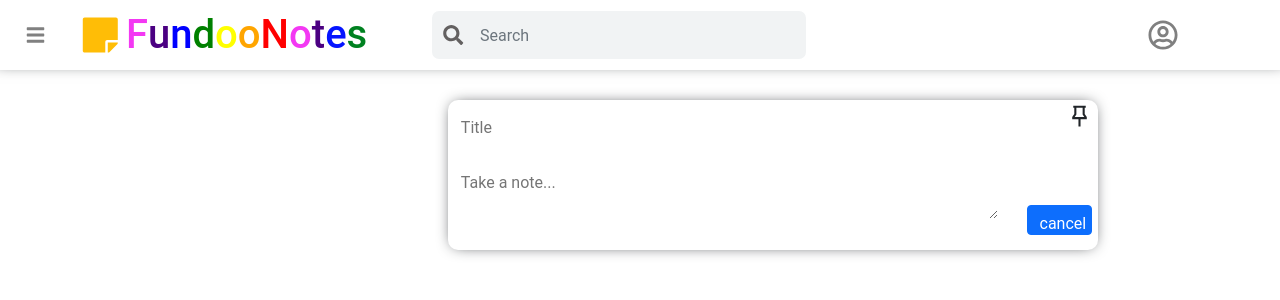
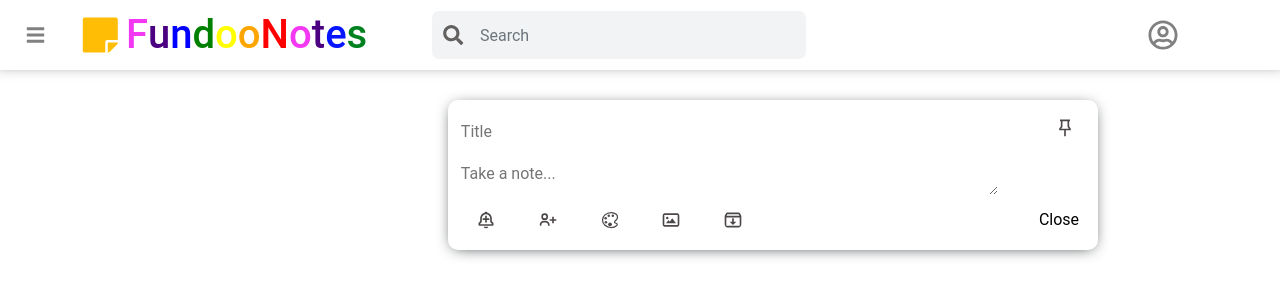
Before and after one commit to kirankumar-Matham96/Fundoo_Notes_React_Frontend, a React (Create React App) app in the folder my-first-react-app/: page /dashboard in a window 1280 px wide. Shown: the top 300 px of the page. Built offline with nearby package versions, Linux system fonts and the light colour scheme.

Commit message:
feat: add icons in take a note tab

```diff
--- a/my-first-react-app/src/components/createNote.jsx
+++ b/my-first-react-app/src/components/createNote.jsx
@@ -1,7 +1,7 @@
 import "../scss/createNotes.scss";
-import { Button } from 'react-bootstrap';
-import {RiPushpin2Line} from 'react-icons/ri';
-import {FaRegPlusSquare} from 'react-icons/fa';
+import {RiPushpin2Line, RiInboxArchiveLine} from 'react-icons/ri';
+import {BiBellPlus, BiUserPlus, BiImage} from 'react-icons/bi';
+import {IoColorPaletteOutline} from 'react-icons/io5';
 const createNote = () =>
 {
   return (<div className='createNote'>
@@ -9,10 +9,17 @@ const createNote = () =>
       <div className='row1'>
         <input type='text' placeholder='Title' />
         <textarea placeholder='Take a note...'></textarea>
+        <div className='note_icons'>
+          <BiBellPlus className='inner_icons'/>
+          <BiUserPlus className='inner_icons'/>
+          <IoColorPaletteOutline className='inner_icons'/>
+          <BiImage className='inner_icons'/>
+          <RiInboxArchiveLine className='inner_icons'/>
+        </div>
       </div>
       <div className='row2'>
         <RiPushpin2Line className='pin'/>
-        <Button className='cancel'>cancel</Button>
+        <button className='cancel'>Close</button>
       </div>
     </div>
   </div>)
--- a/my-first-react-app/src/components/sideNav.jsx
+++ b/my-first-react-app/src/components/sideNav.jsx
@@ -1,5 +1,7 @@
 import React from 'react';
-import {FaRegStickyNote, FaRegBell, FaPencilAlt, FaRegFileArchive, FaRegTrashAlt} from 'react-icons/fa';
+import {FaRegStickyNote, FaRegBell, FaPencilAlt, FaRegTrashAlt} from 'react-icons/fa';
+import { RiInboxArchiveLine} from 'react-icons/ri';
+import { MdLightbulbOutline} from 'react-icons/md';
 import '../scss/side-nav.scss';
 
 const sideNav = ({show}) =>
@@ -12,7 +14,8 @@ const sideNav = ({show}) =>
         <ul>
           <li>
             <div className='inline-content1 active'>
-              <FaRegStickyNote className='icon side-icon' />
+              {/* <FaRegStickyNote className='icon side-icon' /> */}
+              <MdLightbulbOutline className='icon side-icon' />
               <a className='linkTag'>Notes</a>
             </div>
           </li>
@@ -30,7 +33,7 @@ const sideNav = ({show}) =>
           </li>
           <li>
             <div className='inline-content2'>
-              <FaRegFileArchive className='icon side-icon' />
+              <RiInboxArchiveLine className='icon side-icon' />
               <a className='linkTag'>Archive</a>
             </div>
           </li>
--- a/my-first-react-app/src/scss/createNotes.scss
+++ b/my-first-react-app/src/scss/createNotes.scss
@@ -1,3 +1,15 @@
+@mixin icon_background_color{
+  background-color: rgb(232, 235, 235);
+  box-shadow: 0px 0px 10px -1px;
+}
+@mixin icon-design {
+  width: 30px;
+  height: 30px;
+  padding: 5px;
+  // border: 1px solid red;
+  border-radius: 20px;
+  color: rgb(77, 72, 72);
+}
 @mixin takeNoteTab {
   display: flex;
   flex-direction: column;
@@ -11,7 +23,7 @@
   height: 150px;
   width: 650px;
   // border: 1px solid red;
-  box-shadow: 0px 0px 15px -5px;
+  box-shadow: 0px 2px 15px -5px;
   border-radius: 10px;
 }
 
@@ -29,7 +41,7 @@
 .row1{
   padding-left: 2%;
   width: 550px;
-  justify-content: space-around;
+  justify-content: flex-start;
 }
 .row2{
   align-items: flex-end;
@@ -38,14 +50,39 @@
 }
 .row1 input, textarea {
   all: unset;
+  height: 12vh;
+  margin-top: 15px;
+  margin-bottom: 15px;
   border: none;
-  // box-shadow: 0px 0px 15px -5px;
+  // border: 1px solid black;
+}
+textarea{
+  // height: 6vh;
 }
 .pin{
-  width: 25px;
-  height: 30px;
+  @include icon-design;
+  margin: 12px;
 }
 .cancel{
+  display: flex;
+  justify-content: center;
+  align-items: center;
+  border: none;
+  background-color: #fff;
   width: 65px;
   height: 30px;
 }
+.note_icons{
+  margin-top: 5px;
+  margin-bottom: 0;
+  margin-left: 1%;
+  margin-right: 1%;
+}
+.inner_icons{
+  @include icon-design;
+  margin: 1% 5% 0 1%;
+}
+.inner_icons:hover,
+.pin:hover{
+  @include icon_background_color;
+}
```
